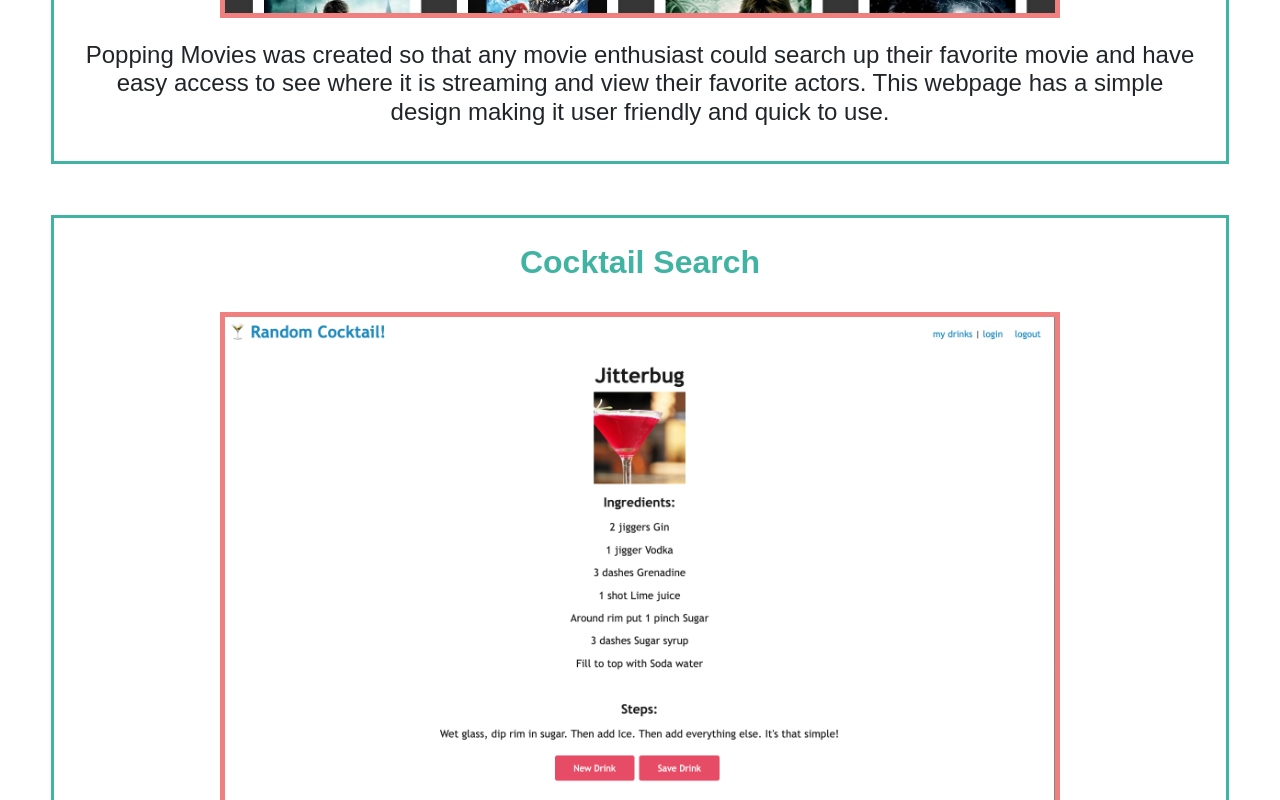
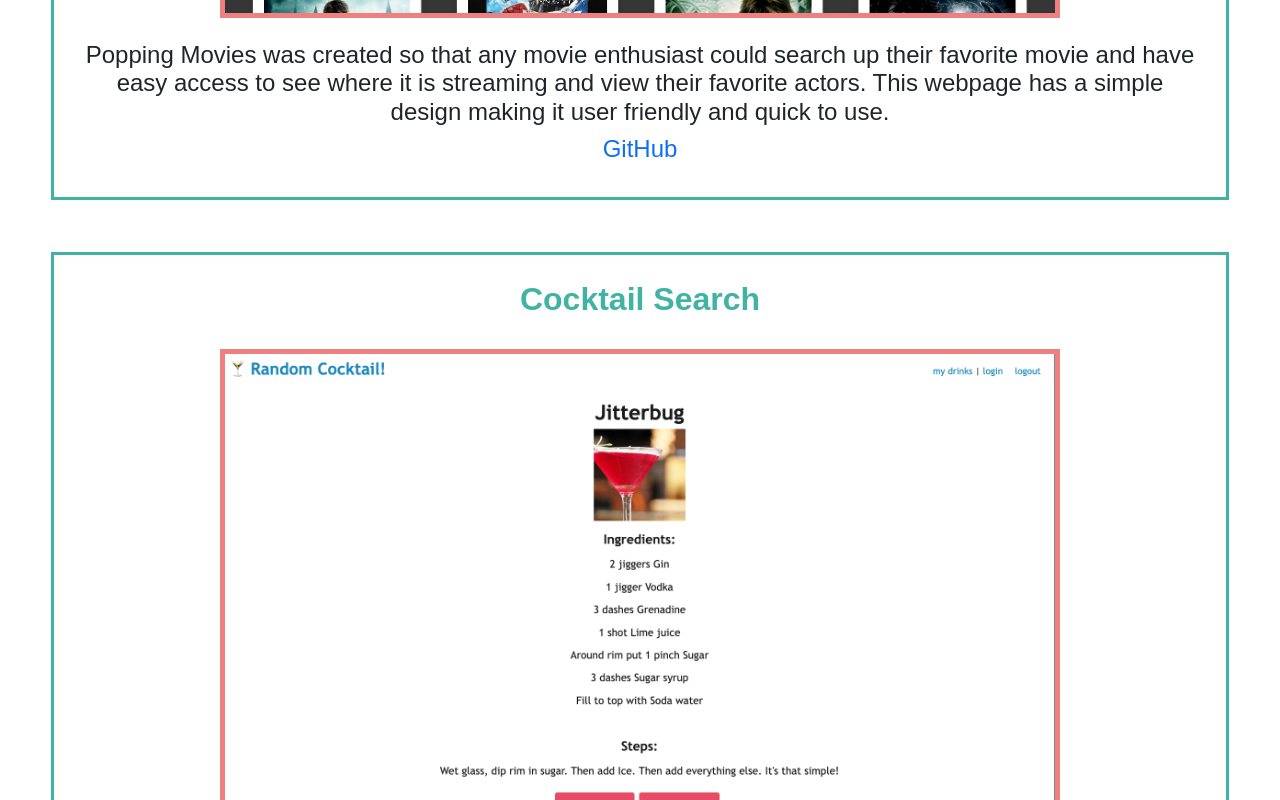
Before and after one commit to Akleynhans/ReactPortfolio, a React (Vite) app: page /Work in a window 1280 px wide. Shown: the part 860-1660 px from the top of the page. Built offline with nearby package versions, Linux system fonts and the light colour scheme.

Commit message:
added github links to work

```diff
--- a/index.html
+++ b/index.html
@@ -2,7 +2,7 @@
 <html lang="en">
   <head>
     <meta charset="UTF-8" />
-    <link rel="icon" type="image/svg+xml" href="/vite.svg" />
+    <link rel="icon" type="image/svg+xml" href="/A.svg" />
     <meta name="viewport" content="width=device-width, initial-scale=1.0" />
     <title>Amy Kleynhans</title>
   </head>
--- a/src/pages/Work.jsx
+++ b/src/pages/Work.jsx
@@ -7,19 +7,22 @@ const completedWork = [
         title: "Popping Movies",
         desc: "Popping Movies was created so that any movie enthusiast could search up their favorite movie and have easy access to see where it is streaming and view their favorite actors. This webpage has a simple design making it user friendly and quick to use.",
         img: PoppingMovies,
-        link: "https://akleynhans.github.io/Popping-Movies/"
+        link: "https://akleynhans.github.io/Popping-Movies/",
+        github: "https://github.com/Akleynhans/Popping-Movies"
     },
     {
         title: "Cocktail Search",
         desc: "Cocktail Search is a fun app designed to allow the user to be presented with recipes to randomly generated cocktails. The user can then create an account and save recipes to their page.",
         img: CocktailSearch,
-        link: "https://cocktail-search-9a6e5d707e4b.herokuapp.com/"
+        link: "https://cocktail-search-9a6e5d707e4b.herokuapp.com/",
+        github: "https://github.com/M-deline/project-two"
     },
     {
         title: "Friends Trivia",
         desc: "Friends Trivia is a game designed to test your knowledge on the tv series FRIENDS. The user will be presented with questions about the show, wrong answers will result in a time penalty and the scores are logged and saved at the end of every game",
         img: FriendsTrivia,
-        link: "https://raw.githack.com/Akleynhans/Friends-Trivia-Game/main/index.html"
+        link: "https://raw.githack.com/Akleynhans/Friends-Trivia-Game/main/index.html",
+        github: "https://github.com/Akleynhans/Friends-Trivia-Game"
     },
 ]
 
@@ -38,6 +41,9 @@ export default function Work() {
 
                     <img className="workImages" alt={work.name} src={work.img} />
                     <h4>{work.desc}</h4>
+                    <a href={work.github}>
+                        <h4>GitHub</h4>
+                    </a>
                 </li>
             )
             )}
```
Also changed, not shown: public/A.svg (added).
